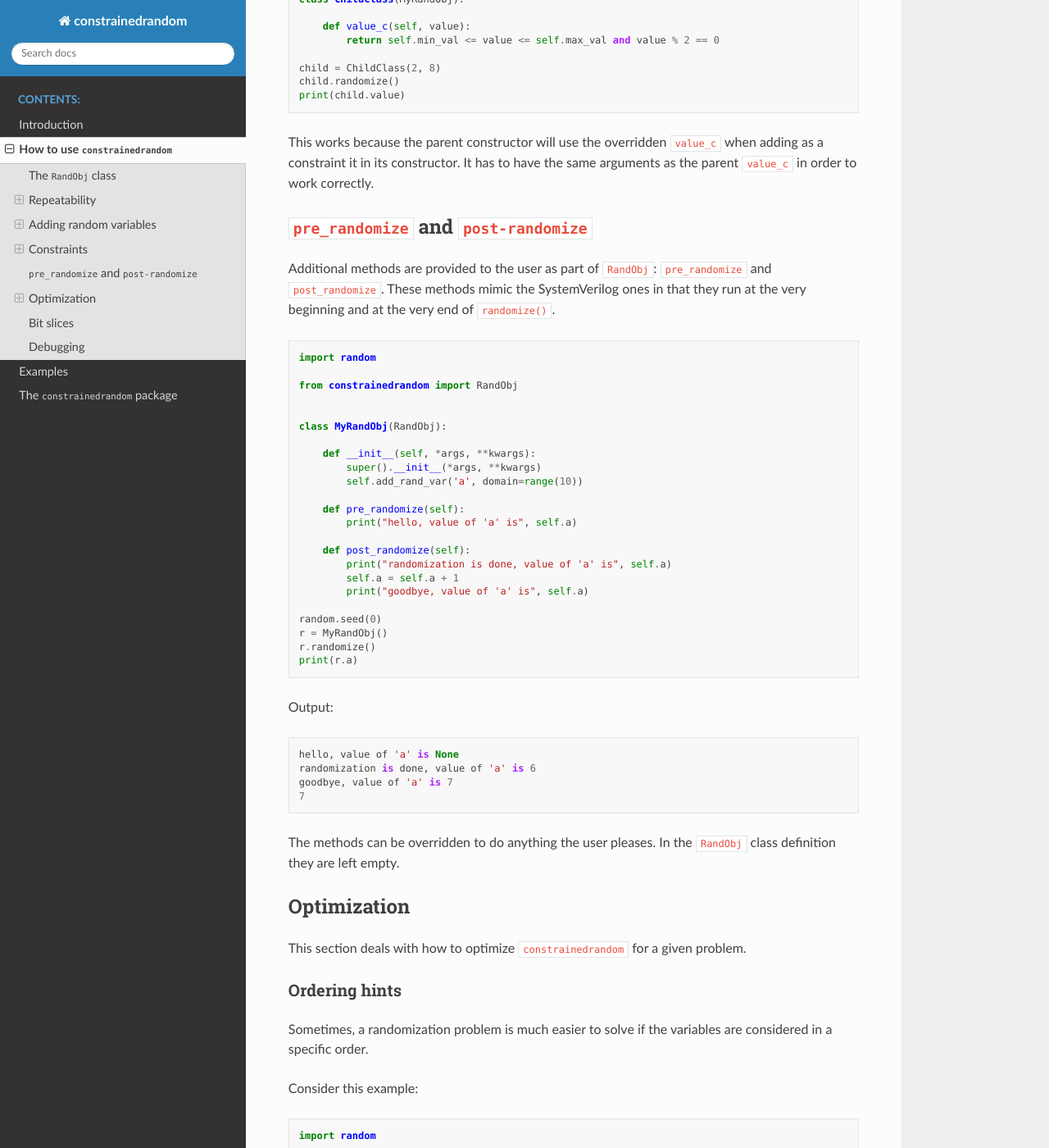
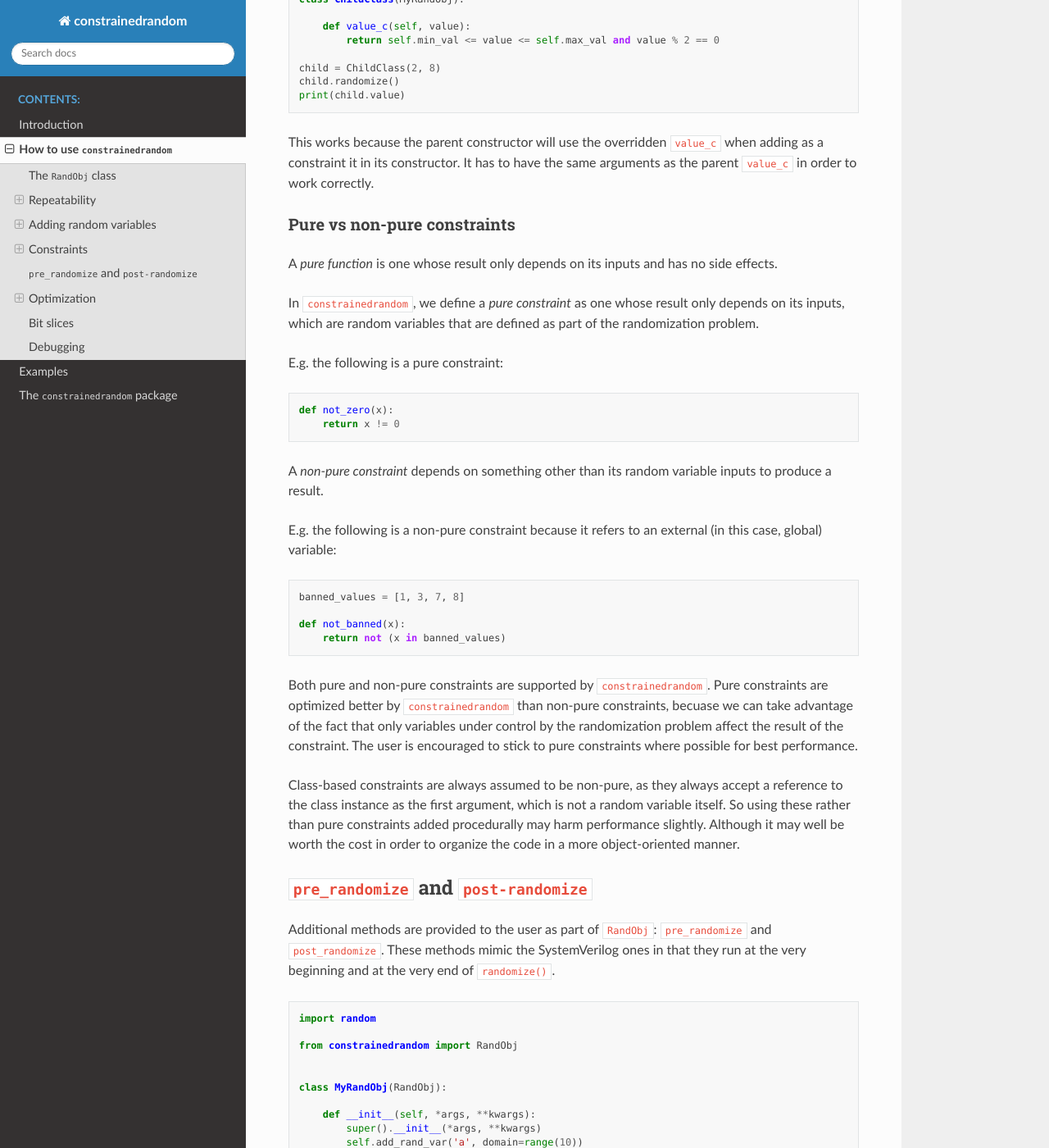
Before and after one commit to imaginationtech/constrainedrandom, a Sphinx documentation site: the page built from docs/howto.rst, in a window 1280 px wide and 1400 px high, scrolled down 18684 px. Shown: the whole window at 82% size. Built offline with Sphinx 7.4.7 and the Read the Docs theme 2.0.0, drawn with Linux system fonts in a browser that asks for light colours.

Commit message:
Add note on pure/non-pure constraints

```diff
--- a/docs/howto.rst
+++ b/docs/howto.rst
@@ -916,6 +916,36 @@ We can use normal Python inheritance to override constraints in child classes. U
 This works because the parent constructor will use the overridden ``value_c`` when adding as a constraint it in its constructor. It has to have the same arguments as the parent ``value_c`` in order to work correctly.
 
 
+Pure vs non-pure constraints
+____________________________
+
+A *pure function* is one whose result only depends on its inputs and has no side effects.
+
+In ``constrainedrandom``, we define a *pure constraint* as one whose result only depends on its inputs, which are random variables that are defined as part of the randomization problem.
+
+E.g. the following is a pure constraint:
+
+.. code-block:: python
+
+    def not_zero(x):
+        return x != 0
+
+A *non-pure constraint* depends on something other than its random variable inputs to produce a result.
+
+E.g. the following is a non-pure constraint because it refers to an external (in this case, global) variable:
+
+.. code-block:: python
+
+    banned_values = [1, 3, 7, 8]
+
+    def not_banned(x):
+        return not (x in banned_values)
+
+Both pure and non-pure constraints are supported by ``constrainedrandom``. Pure constraints are optimized better by ``constrainedrandom`` than non-pure constraints, becuase we can take advantage of the fact that only variables under control by the randomization problem affect the result of the constraint. The user is encouraged to stick to pure constraints where possible for best performance.
+
+Class-based constraints are always assumed to be non-pure, as they always accept a reference to the class instance as the first argument, which is not a random variable itself. So using these rather than pure constraints added procedurally may harm performance slightly. Although it may well be worth the cost in order to organize the code in a more object-oriented manner.
+
+
 ``pre_randomize`` and ``post-randomize``
 ----------------------------------------
 
```
